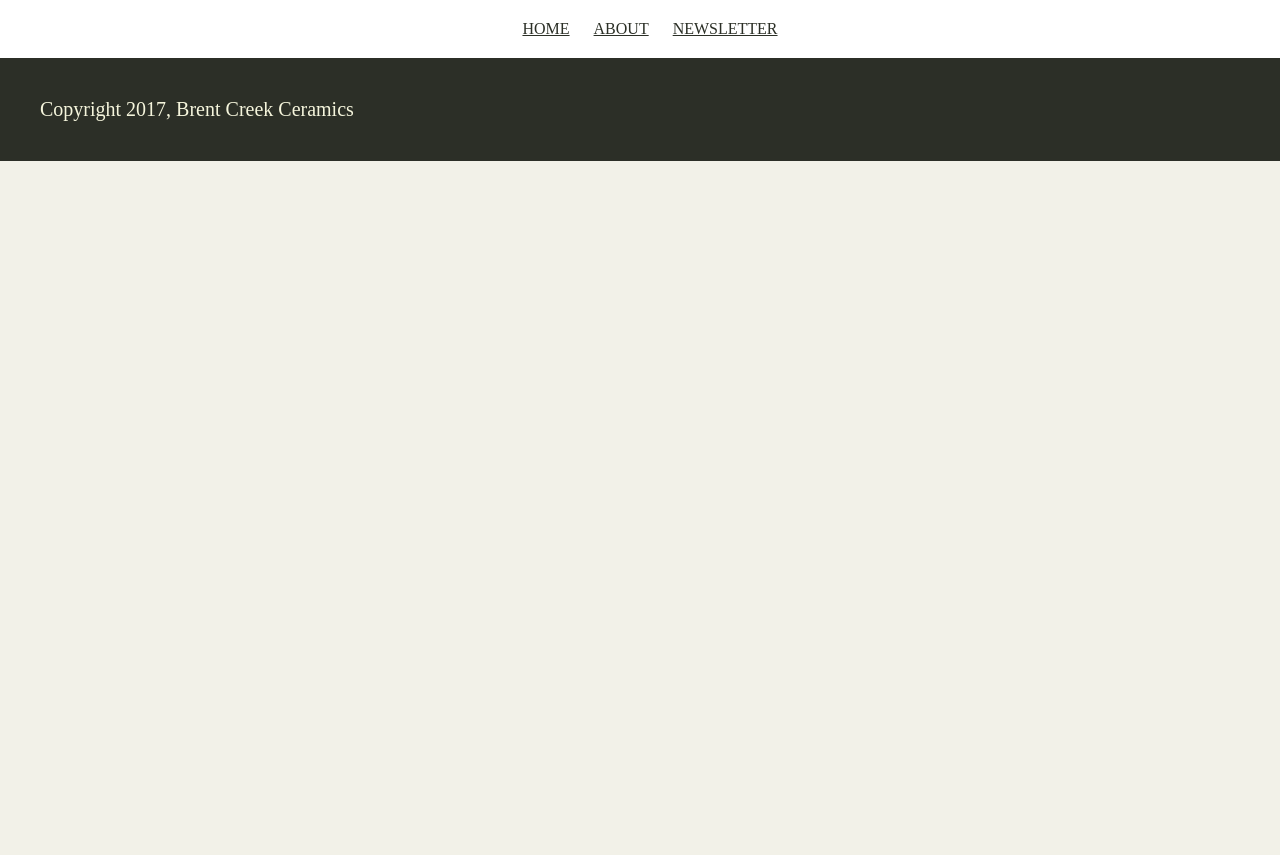
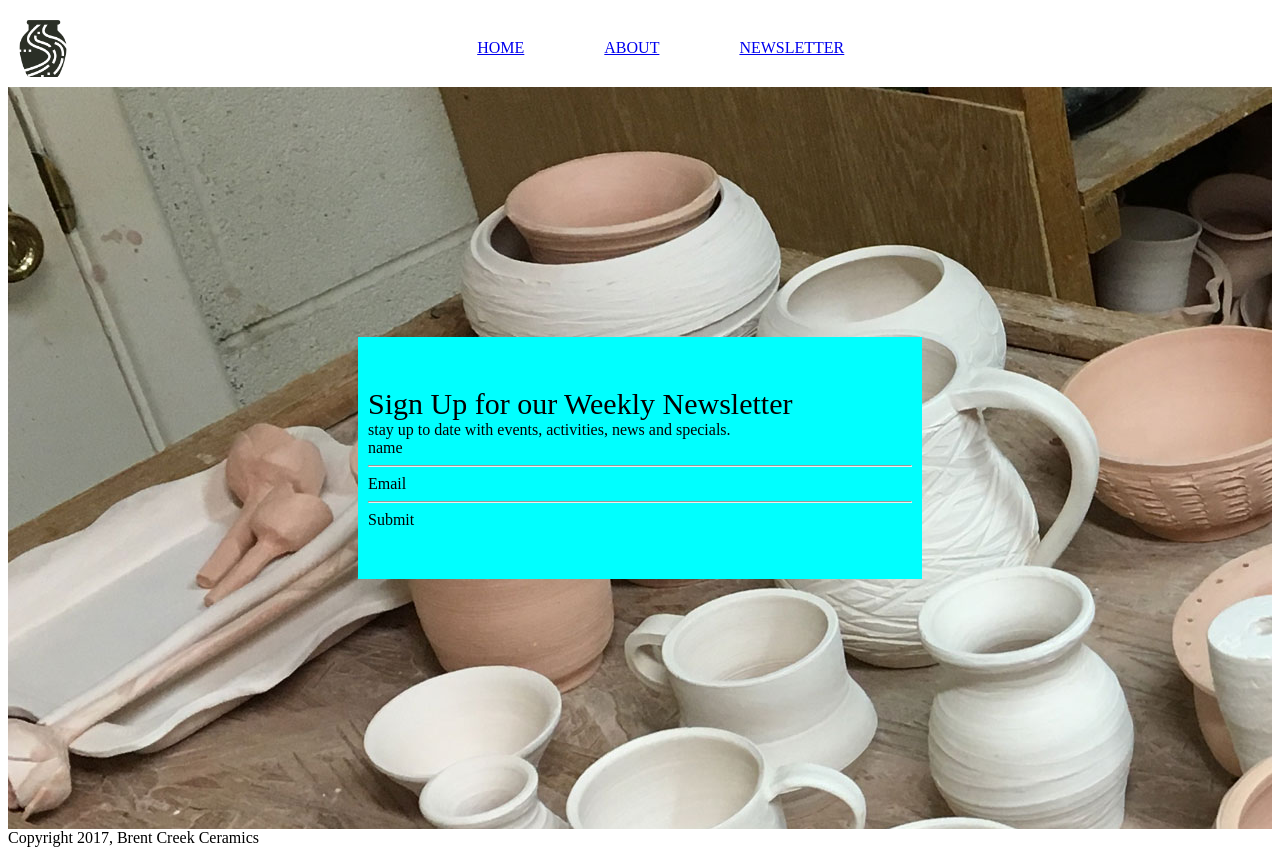
Before and after one commit to pablav1/week-one-project, a plain HTML site: page newsletter.html in a window 1280 px wide. Before the commit the page ends 800 px from the top, so only its background shows below. Drawn offline with Linux system fonts and the light colour scheme.

Commit message:
week one project due

```diff
--- /dev/null
+++ b/newsletter.css
@@ -0,0 +1,51 @@
+.head{
+    display: flex;
+    justify-content: space-between;
+    padding-top: 5px;
+}
+#logo{
+    background-color: ;
+    flex: 0 1 20%;
+    padding: 0px;
+
+}
+#logo img{
+    height: 60px;
+    padding: 5px;
+
+}
+
+nav{
+    background-color: ;
+    flex: 0 1 70%
+}
+nav ul{
+    display: flex;
+    padding: 10px;
+    background-color;
+    list-style: none;
+
+}
+nav li{
+    padding-left: 80px;
+
+}
+.jar{
+    padding: 250px;
+    background-image: url(./images/background-2.jpg);
+
+}
+#pot{
+    margin-left: 100px;
+    margin-right: 100px;
+    padding-left: 10px;
+    padding-right: 10px;
+    padding-top: 50px;
+    padding-bottom: 50px;
+
+    background-color: aqua;
+}
+#font{
+    font-size: 30px;
+    align-self: center;
+}
--- a/newsletter.html
+++ b/newsletter.html
@@ -4,10 +4,15 @@
 <head>
     <title>Brent Creek Ceramics - About</title>
 </head>
-<link rel="stylesheet" type="text/css" href="styles.css" />
+<link rel="stylesheet" type="text/css" href="newsletter.css">
 
 <body>
     <header>
+        <main class="head">
+            <div id="logo">
+            <img src="./images/bent-creek-logo.png"alt="Logo">
+            </div>
+        <nav>
         <ul>
             <li>
                 <a href="index.html">HOME</a>
@@ -19,6 +24,19 @@
                 <a href="Newsletter.html">NEWSLETTER</a>
             </li>
         </ul>
+    </nav>
+   </main>
+        <main class="jar">
+            <div id="pot">
+        <div id="font">Sign Up for our Weekly Newsletter</div>
+        <div>stay up to date with events, activities, news and specials.</div>
+        <div>name</div>
+        <hr>
+        <div>Email</div>
+        <hr>
+        <div>Submit</div>
+        </div>
+                </main>
     </header>
 
 
```
Also changed, not shown: index.html (+3 -3 lines), 2 other files.
